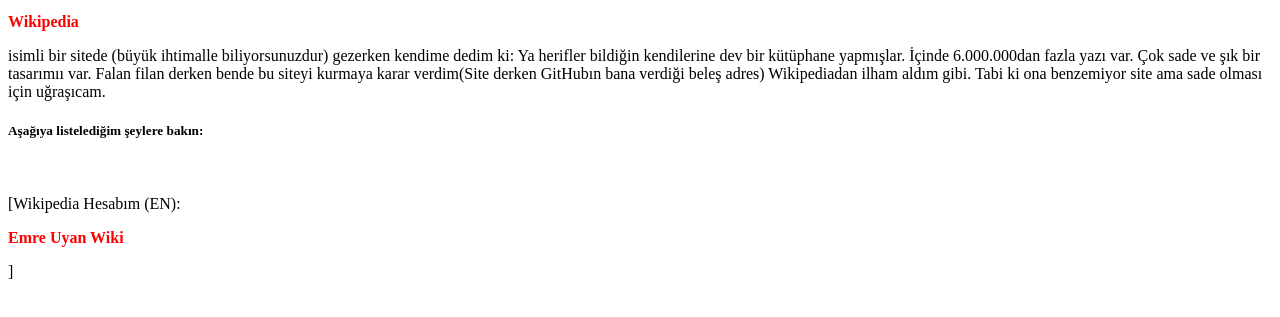
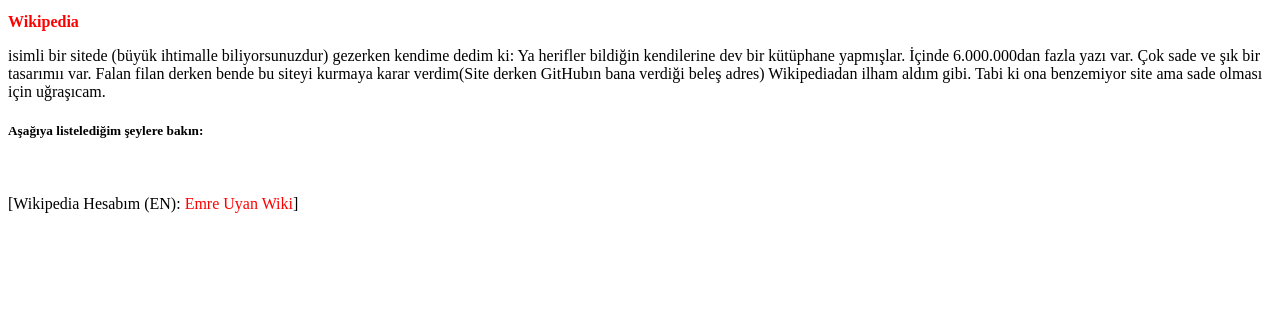
Before and after one commit to EmreUyan/emreuyan.github.io, a plain HTML site: page sitey.html in a window 1280 px wide. Shown: the part 173-490 px from the top of the page. Drawn offline with Linux system fonts and the light colour scheme.

Commit message:
Update sitey.html

```diff
--- a/sitey.html
+++ b/sitey.html
@@ -30,7 +30,7 @@
 
   </p>
   <p>
-    [Wikipedia Hesabım (EN): <p><b><a class="five" href="https://en.wikipedia.org/wiki/User:EmreUyan">Emre Uyan Wiki</a></b></p>]
+    [Wikipedia Hesabım (EN): <a class="five" href="https://en.wikipedia.org/wiki/User:EmreUyan">Emre Uyan Wiki</a>]
 
   </p>
 
```
